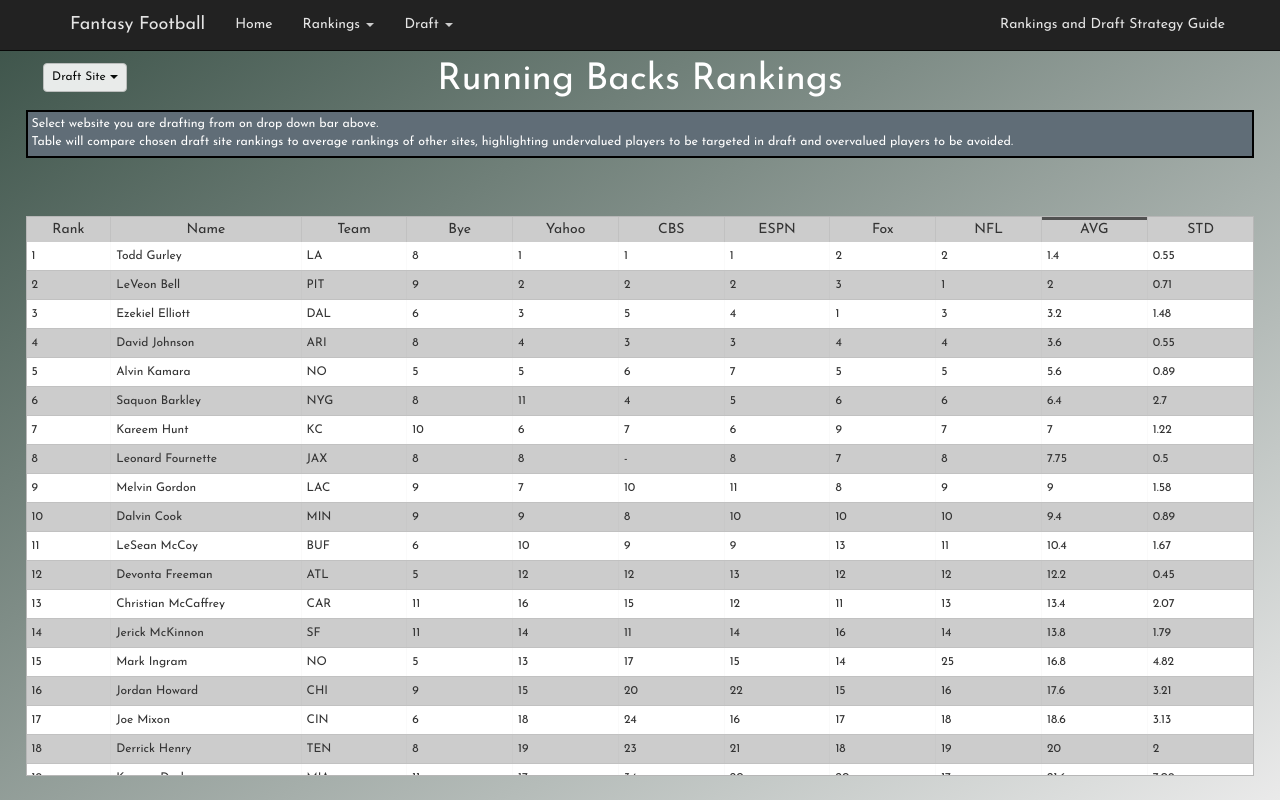
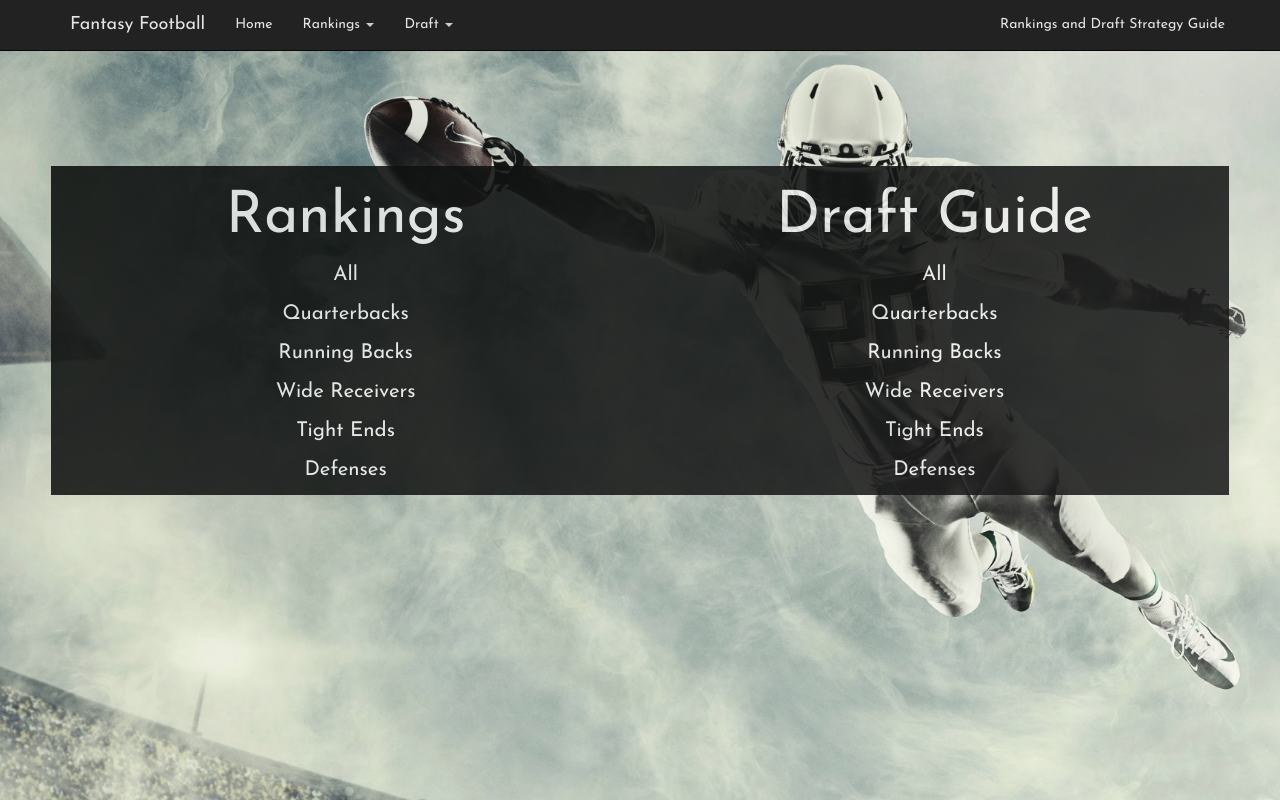
Before and after one commit to rob-snyder7/draftGuide, a React (Create React App) app: page / in a window 1280 px wide. Built offline with nearby package versions, Linux system fonts and the light colour scheme.

Commit message:
final update

```diff
--- a/src/Containers/App.js
+++ b/src/Containers/App.js
@@ -13,8 +13,8 @@ class App extends Component {
   constructor() {
   	super()
   	this.state = {
-  		route: 1,
-      position: 'Running Backs'
+  		route: 2,
+      position: ''
   	}
   }
 
```
